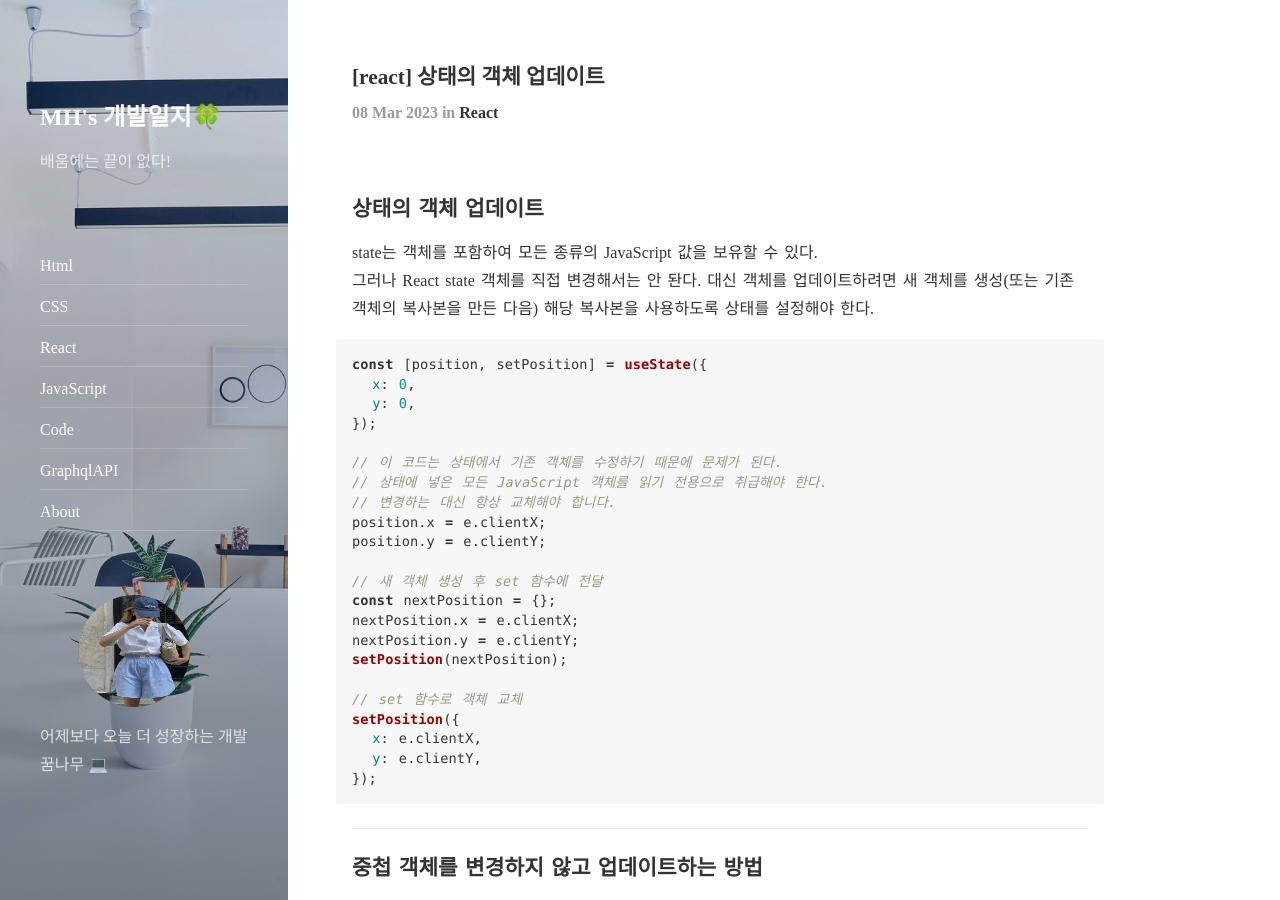
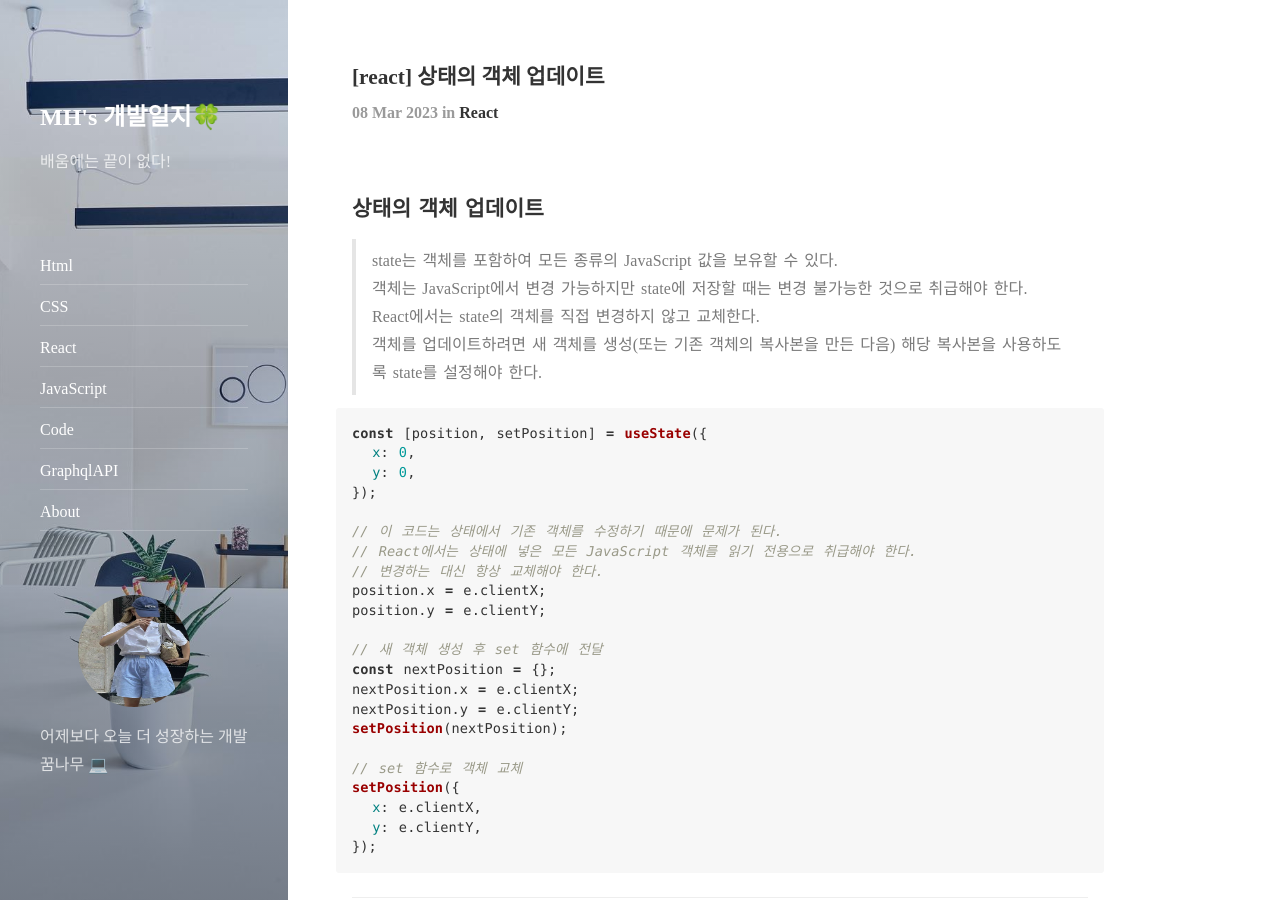
Before and after one commit to MyeongheeJung/MyeongheeJung.github.io, a Jekyll site: the page built from _posts/2023-03-08-react-state-update.md, in a window 1280 px wide and 900 px high. Built offline with Jekyll 4.4.1, drawn with Linux system fonts in a browser that asks for light colours; nearby versions of some CDN libraries; comment, search, counter and statistics services are not loaded.

Commit message:
[2023-03-08(react study)]

````diff
--- a/_posts/2023-03-08-react-state-update.md
+++ b/_posts/2023-03-08-react-state-update.md
@@ -8,8 +8,11 @@ comments: true
 
 # 상태의 객체 업데이트
 
-state는 객체를 포함하여 모든 종류의 JavaScript 값을 보유할 수 있다.<br>
-그러나 React state 객체를 직접 변경해서는 안 돤다. 대신 객체를 업데이트하려면 새 객체를 생성(또는 기존 객체의 복사본을 만든 다음) 해당 복사본을 사용하도록 상태를 설정해야 한다.
+> state는 객체를 포함하여 모든 종류의 JavaScript 값을 보유할 수 있다.<br>
+> 객체는 JavaScript에서 변경 가능하지만 state에 저장할 때는 변경 불가능한 것으로 취급해야 한다.<br>
+> React에서는 state의 객체를 직접 변경하지 않고 교체한다.<br>
+> 객체를 업데이트하려면 새 객체를 생성(또는 기존 객체의 복사본을 만든 다음) 해당 복사본을 사용하도록 state를 설정해야 한다.
+> <br>
 
 ```js
 const [position, setPosition] = useState({
@@ -18,8 +21,8 @@ const [position, setPosition] = useState({
 });
 
 // 이 코드는 상태에서 기존 객체를 수정하기 때문에 문제가 된다.
-// 상태에 넣은 모든 JavaScript 객체를 읽기 전용으로 취급해야 한다.
-// 변경하는 대신 항상 교체해야 합니다.
+// React에서는 상태에 넣은 모든 JavaScript 객체를 읽기 전용으로 취급해야 한다.
+// 변경하는 대신 항상 교체해야 한다.
 position.x = e.clientX;
 position.y = e.clientY;
 
````
